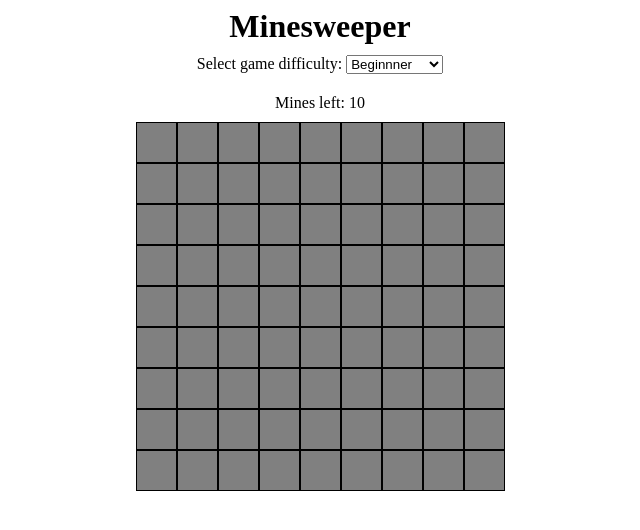
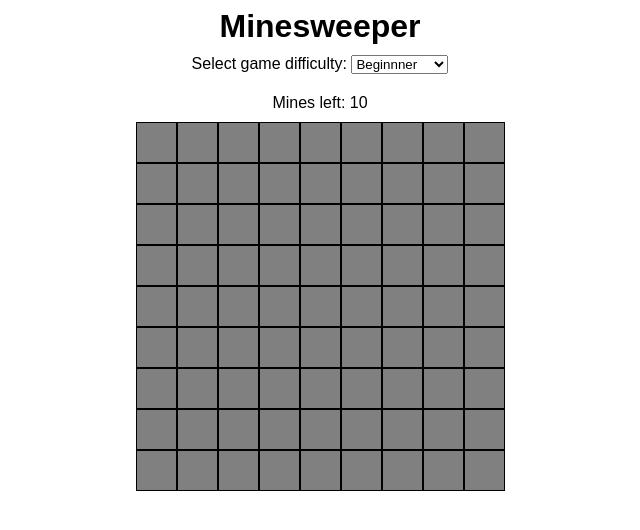
Before and after one commit to v-gajjar/Minesweeper, a React (Vite) app: page / in a window 1280 px wide. Shown: the top 530 px of the page, without its empty margins (320-960 px from the left). Built offline with nearby package versions, Linux system fonts and the light colour scheme.

Commit message:
Change the font for all elements to a sans-serif - looks a lot better.

```diff
--- a/src/App.css
+++ b/src/App.css
@@ -1,3 +1,7 @@
+* {
+    font-family: sans-serif;
+}
+
 .game-title {
     margin: auto;
 }
```
